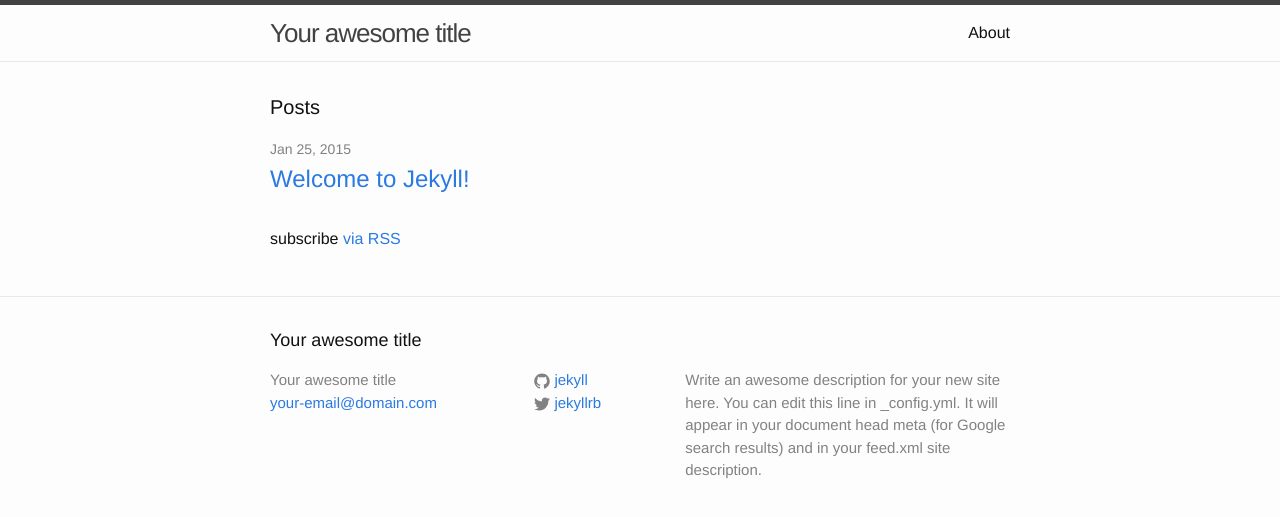
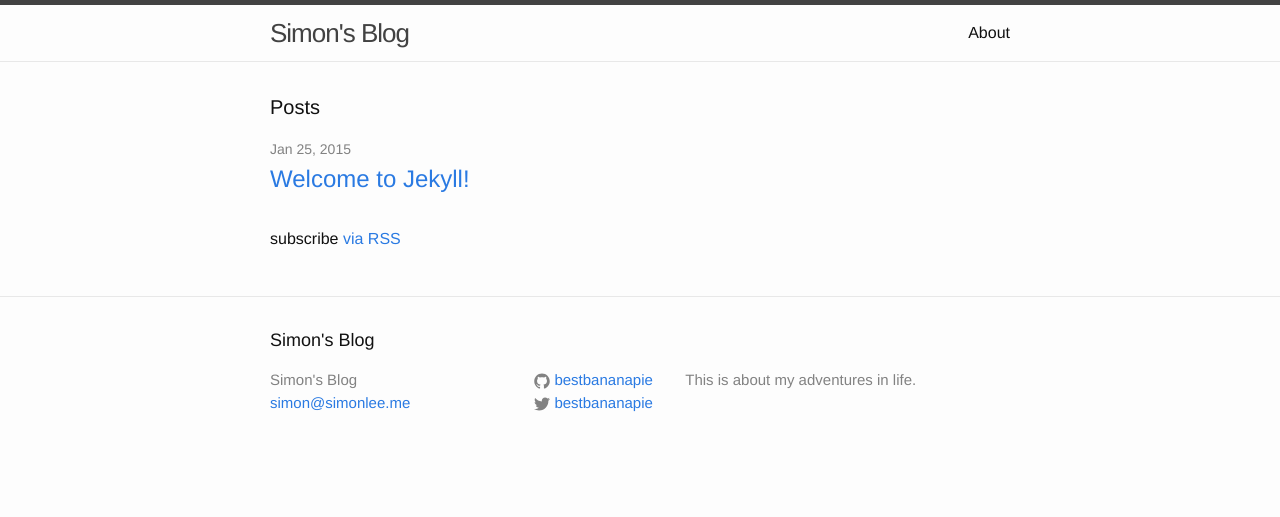
Before and after one commit to mistersimon/simonlee_old, a Jekyll site: the page built from index.html, in a window 1280 px wide. Shown: the top 517 px of the page. Built offline with Jekyll 4.4.1, drawn with Linux system fonts in a browser that asks for light colours.

Commit message:
Personalised Config

```diff
--- a/_config.yml
+++ b/_config.yml
@@ -1,14 +1,12 @@
 # Site settings
-title: Your awesome title
-email: your-email@domain.com
+title: Simon's Blog
+email: simon@simonlee.me
 description: > # this means to ignore newlines until "baseurl:"
-  Write an awesome description for your new site here. You can edit this
-  line in _config.yml. It will appear in your document head meta (for
-  Google search results) and in your feed.xml site description.
-baseurl: "/simonlee" # the subpath of your site, e.g. /blog/
+  This is about my adventures in life.
+baseurl: "" # the subpath of your site, e.g. /blog/
 url: "http://simonlee.me" # the base hostname & protocol for your site
-twitter_username: jekyllrb
-github_username:  jekyll
+twitter_username: bestbananapie
+github_username:  bestbananapie
 
 # Build settings
 markdown: kramdown
```
